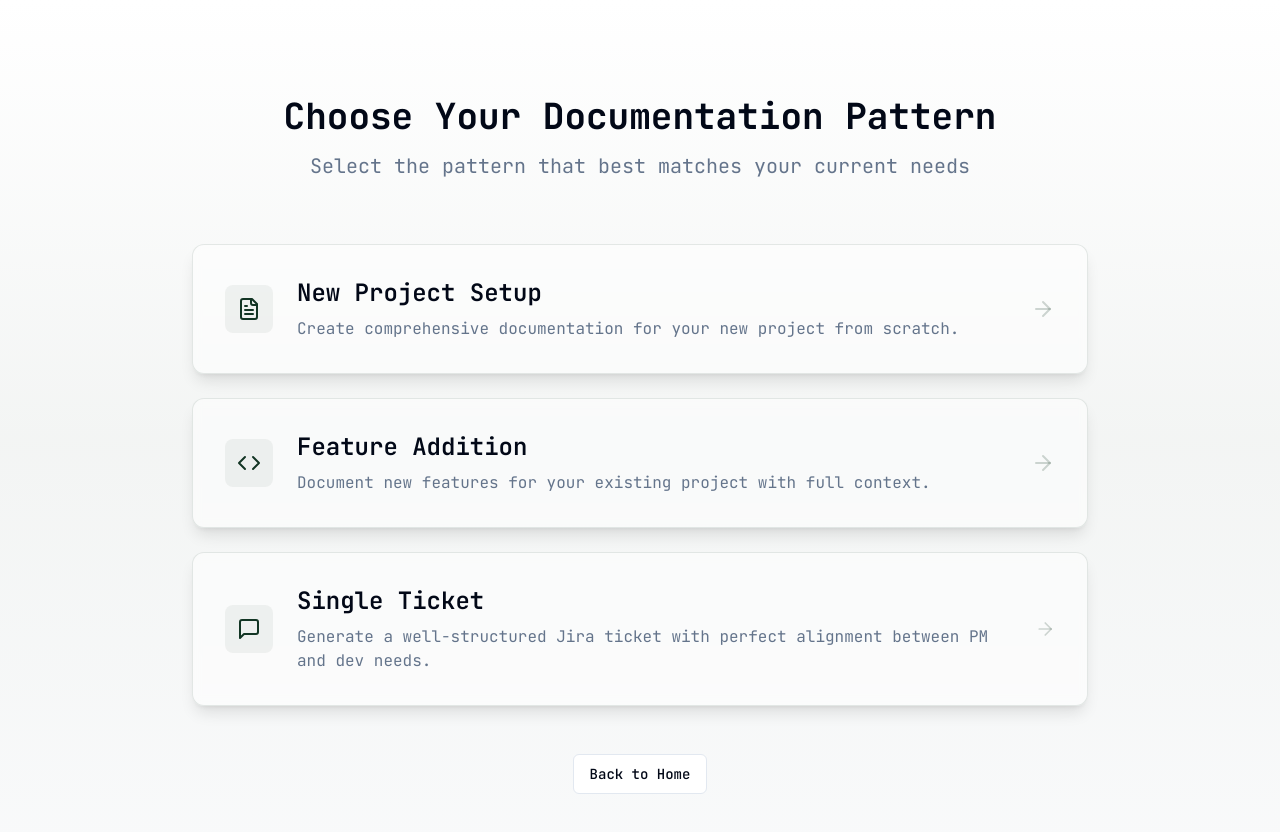
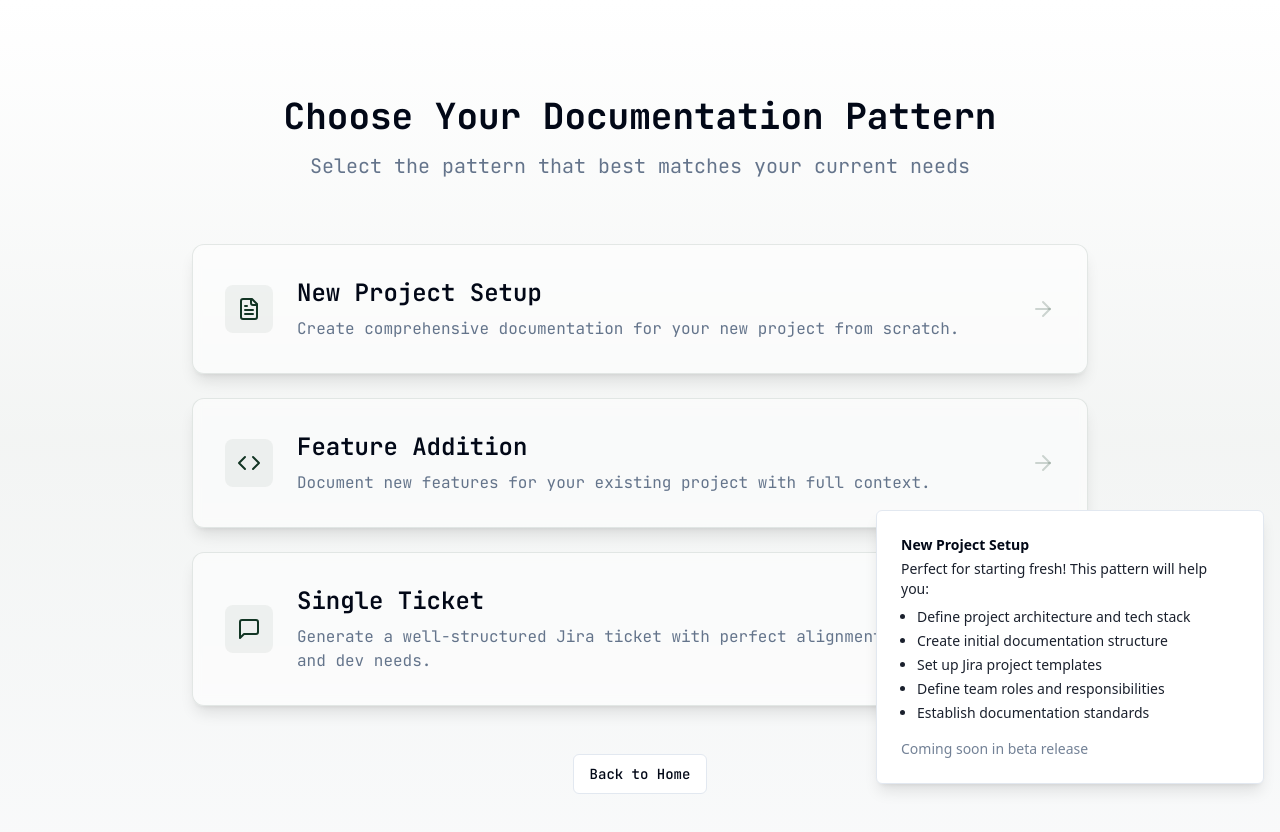
Before and after one commit to KamdynS/idea-to-ide, a React (Vite) app: page /start in a window 1280 px wide. Both pictures are taken after a click on the element 640 px from the left and 309 px from the top of the page. Shown: the top 832 px of the page. Built offline with nearby package versions, Linux system fonts and the light colour scheme.

Commit message:
Improve `/start` page toasts
Add links or dropdowns to each toast on the `/start` page, linking to relevant internal pages or providing more information.

```diff
--- a/src/hooks/use-toast.ts
+++ b/src/hooks/use-toast.ts
@@ -1,3 +1,4 @@
+
 import * as React from "react"
 
 import type {
@@ -6,7 +7,7 @@ import type {
 } from "@/components/ui/toast"
 
 const TOAST_LIMIT = 1
-const TOAST_REMOVE_DELAY = 1000000
+const TOAST_REMOVE_DELAY = 5000 // Changed from 1000000 to 5000ms (5 seconds)
 
 type ToasterToast = ToastProps & {
   id: string
--- a/src/pages/StartCollaborating.tsx
+++ b/src/pages/StartCollaborating.tsx
@@ -3,26 +3,77 @@ import { Button } from "@/components/ui/button";
 import { motion } from "framer-motion";
 import { ArrowRight, MessageSquare, Code, FileText } from "lucide-react";
 import { Link } from "react-router-dom";
+import { useToast } from "@/hooks/use-toast";
 
 const patterns = [
   {
     icon: <FileText className="w-6 h-6" />,
     title: "New Project Setup",
     description: "Create comprehensive documentation for your new project from scratch.",
+    toast: {
+      title: "New Project Setup",
+      description: (
+        <div className="space-y-2">
+          <p>Perfect for starting fresh! This pattern will help you:</p>
+          <ul className="list-disc pl-4 space-y-1">
+            <li>Define project architecture and tech stack</li>
+            <li>Create initial documentation structure</li>
+            <li>Set up Jira project templates</li>
+            <li>Define team roles and responsibilities</li>
+            <li>Establish documentation standards</li>
+          </ul>
+          <p className="pt-2 text-sm text-muted-foreground">Coming soon in beta release</p>
+        </div>
+      ),
+    }
   },
   {
     icon: <Code className="w-6 h-6" />,
     title: "Feature Addition",
     description: "Document new features for your existing project with full context.",
+    toast: {
+      title: "Feature Addition",
+      description: (
+        <div className="space-y-2">
+          <p>Add new features with full context! This pattern includes:</p>
+          <ul className="list-disc pl-4 space-y-1">
+            <li>Integration with existing codebase</li>
+            <li>Impact analysis on current features</li>
+            <li>Technical requirements breakdown</li>
+            <li>Automatic Jira epic creation</li>
+            <li>PM-friendly feature summaries</li>
+          </ul>
+          <p className="pt-2 text-sm text-muted-foreground">Coming soon in beta release</p>
+        </div>
+      ),
+    }
   },
   {
     icon: <MessageSquare className="w-6 h-6" />,
     title: "Single Ticket",
     description: "Generate a well-structured Jira ticket with perfect alignment between PM and dev needs.",
+    toast: {
+      title: "Single Ticket Creation",
+      description: (
+        <div className="space-y-2">
+          <p>Create perfectly structured tickets! You'll get:</p>
+          <ul className="list-disc pl-4 space-y-1">
+            <li>Business context translation</li>
+            <li>Technical requirement breakdown</li>
+            <li>Acceptance criteria generation</li>
+            <li>Story point estimation help</li>
+            <li>Direct Jira synchronization</li>
+          </ul>
+          <p className="pt-2 text-sm text-muted-foreground">Coming soon in beta release</p>
+        </div>
+      ),
+    }
   },
 ];
 
 const StartCollaborating = () => {
+  const { toast } = useToast();
+
   return (
     <div className="min-h-screen bg-gradient-to-b from-white via-[#123524]/5 to-gray-50">
       <section className="py-24 px-4">
@@ -49,6 +100,7 @@ const StartCollaborating = () => {
                 animate={{ opacity: 1, x: 0 }}
                 transition={{ duration: 0.5, delay: index * 0.1 }}
                 className="p-8 rounded-xl bg-white/50 backdrop-blur-sm border border-[#123524]/10 hover:border-[#123524]/20 transition-all duration-300 shadow-lg group cursor-pointer"
+                onClick={() => toast(pattern.toast)}
               >
                 <div className="flex items-center gap-6">
                   <div className="text-[#123524] p-3 bg-[#123524]/5 rounded-lg group-hover:bg-[#123524]/10 transition-colors">
```
